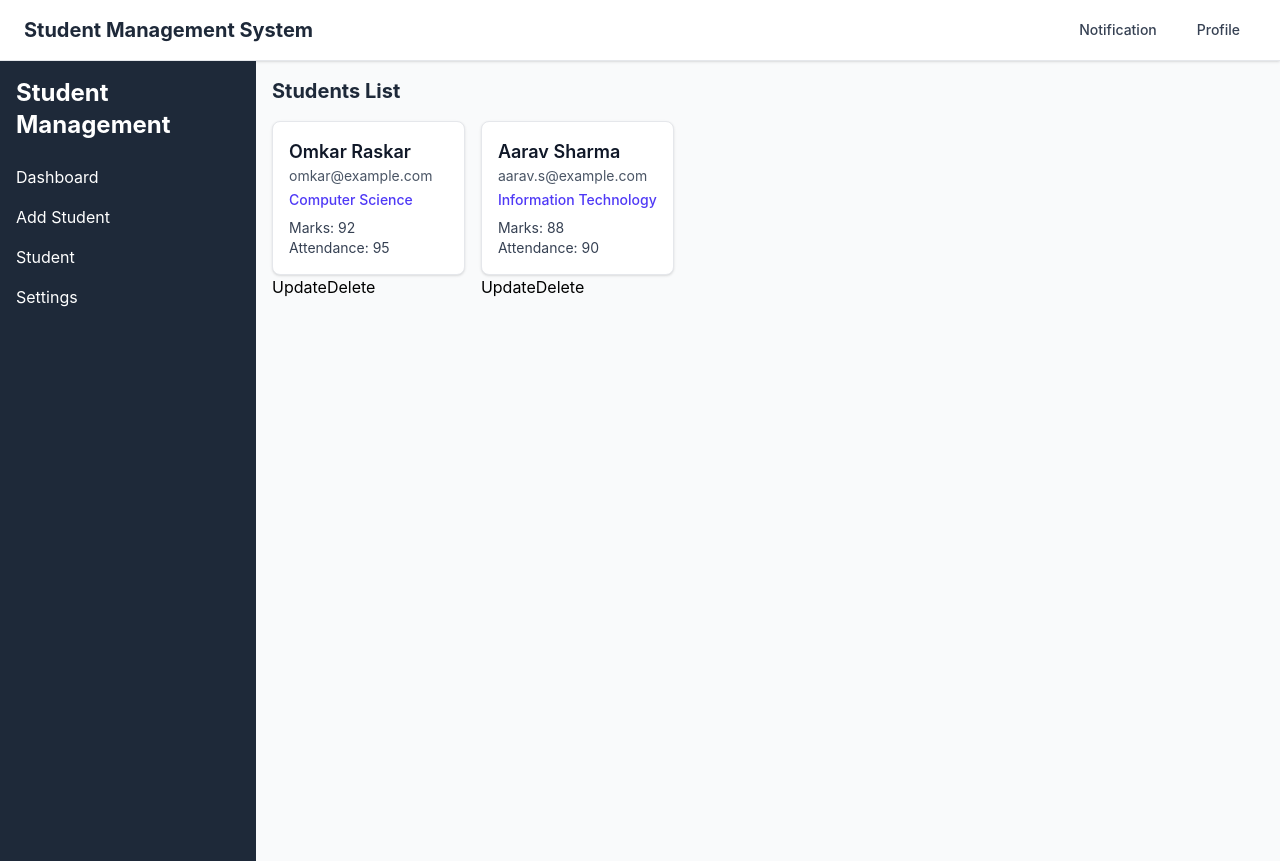
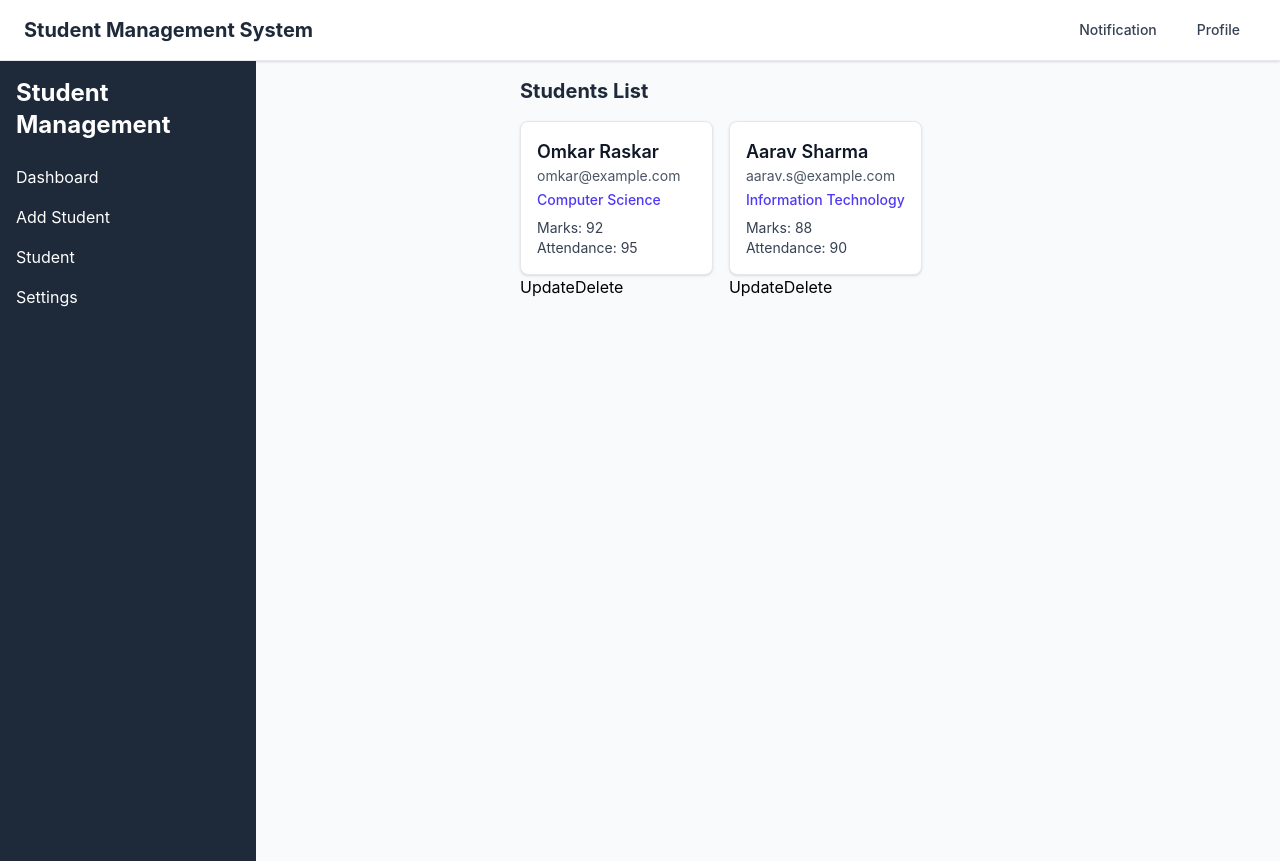
Before and after one commit to omkarraskar9192/React_Practices_Project, a React (Vite) app in the folder 01StudentMangementSystem/: page /student in a window 1280 px wide. Built offline with nearby package versions, Linux system fonts and the light colour scheme.

Commit message:
tack 10 complited

```diff
--- a/01StudentMangementSystem/src/pages/Students.jsx
+++ b/01StudentMangementSystem/src/pages/Students.jsx
@@ -1,4 +1,4 @@
-import React from 'react'
+import React, { useState } from 'react'
 import { useDispatch, useSelector } from 'react-redux';
 
 import { StudentCard } from '../components';
@@ -6,10 +6,14 @@
 function Students() {
   const students = useSelector((state) => state.students.students);
   const dispatch = useDispatch()
+  const [search,setSearch]  = useState('')
+  const filterStudents = students.filter((student)=>student.name.toLowerCase().includes(search.toLowerCase()) ||student.email.toLowerCase().includes(search.toLowerCase()) || student.course.toLowerCase().includes(search.toLowerCase()) )
 
   return (
     <>
-    <StudentCard students={students}/>
+    <input value={search} onChange={(e)=>(setSearch(e.target.value))}/>
+
+    <StudentCard students={filterStudents}/>
     </>
 
   )
```
